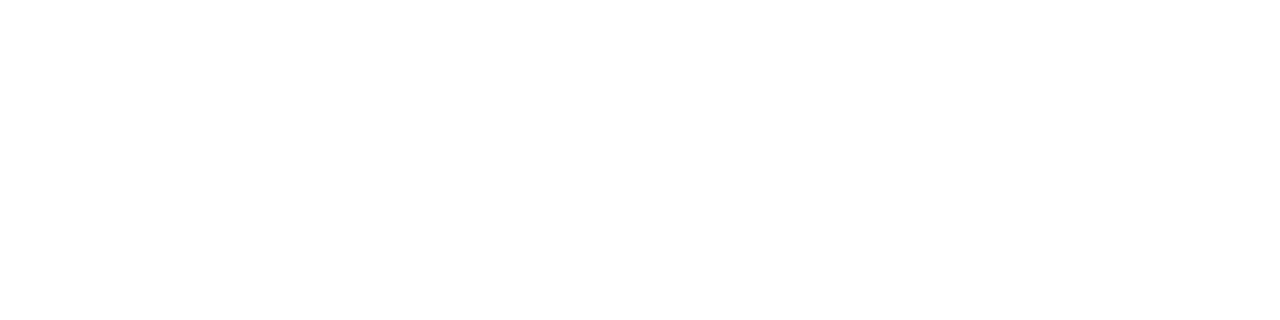
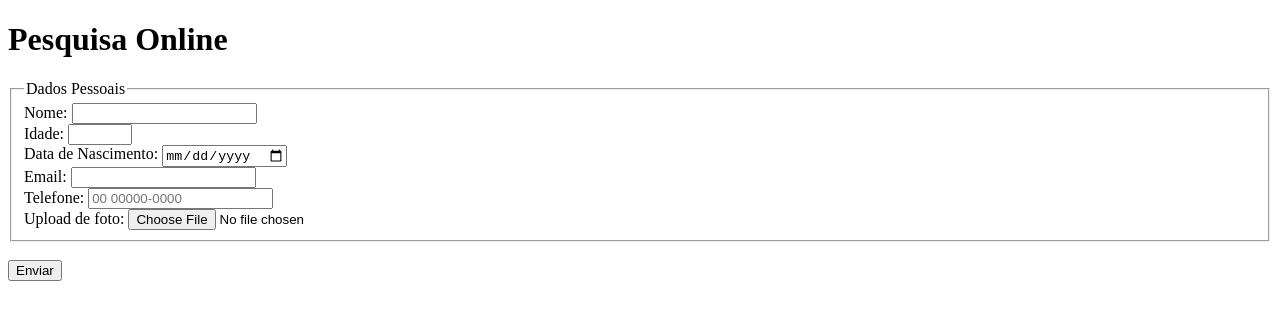
Before and after one commit to RobsonFerrazMineiro/formul-rio-de-pesquisa, a plain HTML site: page index.html in a window 1280 px wide. Drawn offline with Linux system fonts and the light colour scheme.

Commit message:
Creates personal data section

```diff
--- a/index.html
+++ b/index.html
@@ -1,11 +1,55 @@
 <!DOCTYPE html>
 <html lang="pt-br">
-<head>
-    <meta charset="UTF-8">
-    <meta name="viewport" content="width=device-width, initial-scale=1.0">
+  <head>
+    <meta charset="UTF-8" />
+    <meta name="viewport" content="width=device-width, initial-scale=1.0" />
     <title>Pesquisa Cultural</title>
-</head>
-<body>
+  </head>
+  <body>
+    <header>
+      <h1>Pesquisa Online</h1>
+    </header>
+    <section>
+      <form action="" method="get">
+        <fieldset>
+          <!-- Dados Pessoais -->
 
-</body>
+          <legend>Dados Pessoais</legend>
+          <label for="userName">Nome:</label>
+          <input type="text" id="userName" name="userName" required />
+          <br />
+          <label for="userAge">Idade:</label>
+          <input
+            type="number"
+            id="userAge"
+            name="userAge"
+            required
+            min="12"
+            max="100"
+          />
+          <br />
+          <label for="birthDate">Data de Nascimento:</label>
+          <input type="date" id="birthDate" name="birthDate" required />
+          <br />
+          <label for="userEmail">Email:</label>
+          <input type="email" id="userEmail" name="userEmail" required />
+          <br />
+          <label for="userNumberPhone">Telefone:</label>
+          <input
+            type="tel"
+            id="userNumberPhone"
+            name="userNumberPhone"
+            required
+            pattern="[0-9]{2} [0-9]{5}-[0-9]{4}"
+            placeholder="00 00000-0000"
+          />
+          <br />
+          <label for="userImage">Upload de foto:</label>
+          <input type="file" name="userImage" id="userImage" accept="image/*" />
+        </fieldset>
+        <br />
+        <button type="submit">Enviar</button>
+      </form>
+    </section>
+  </body>
 </html>
```
